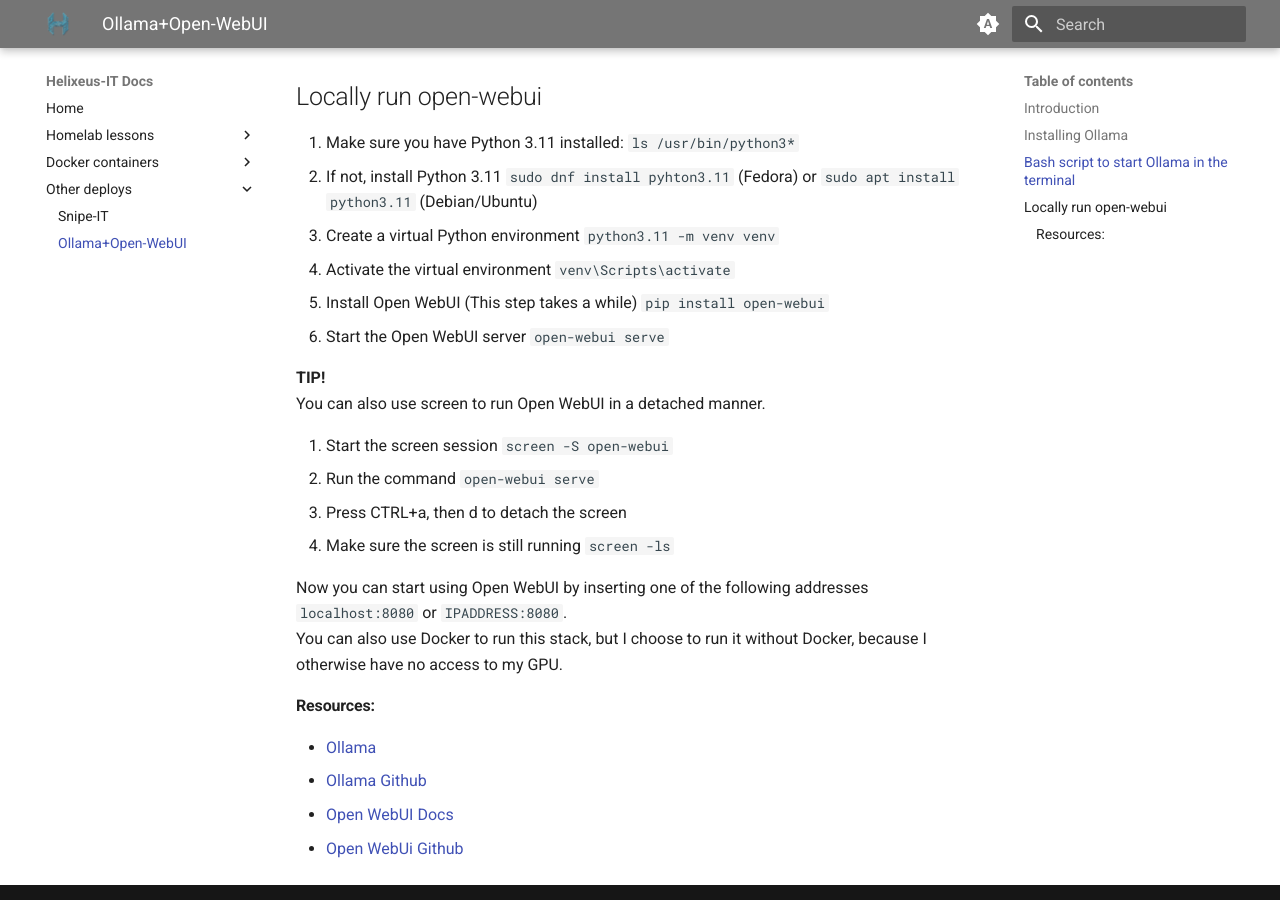
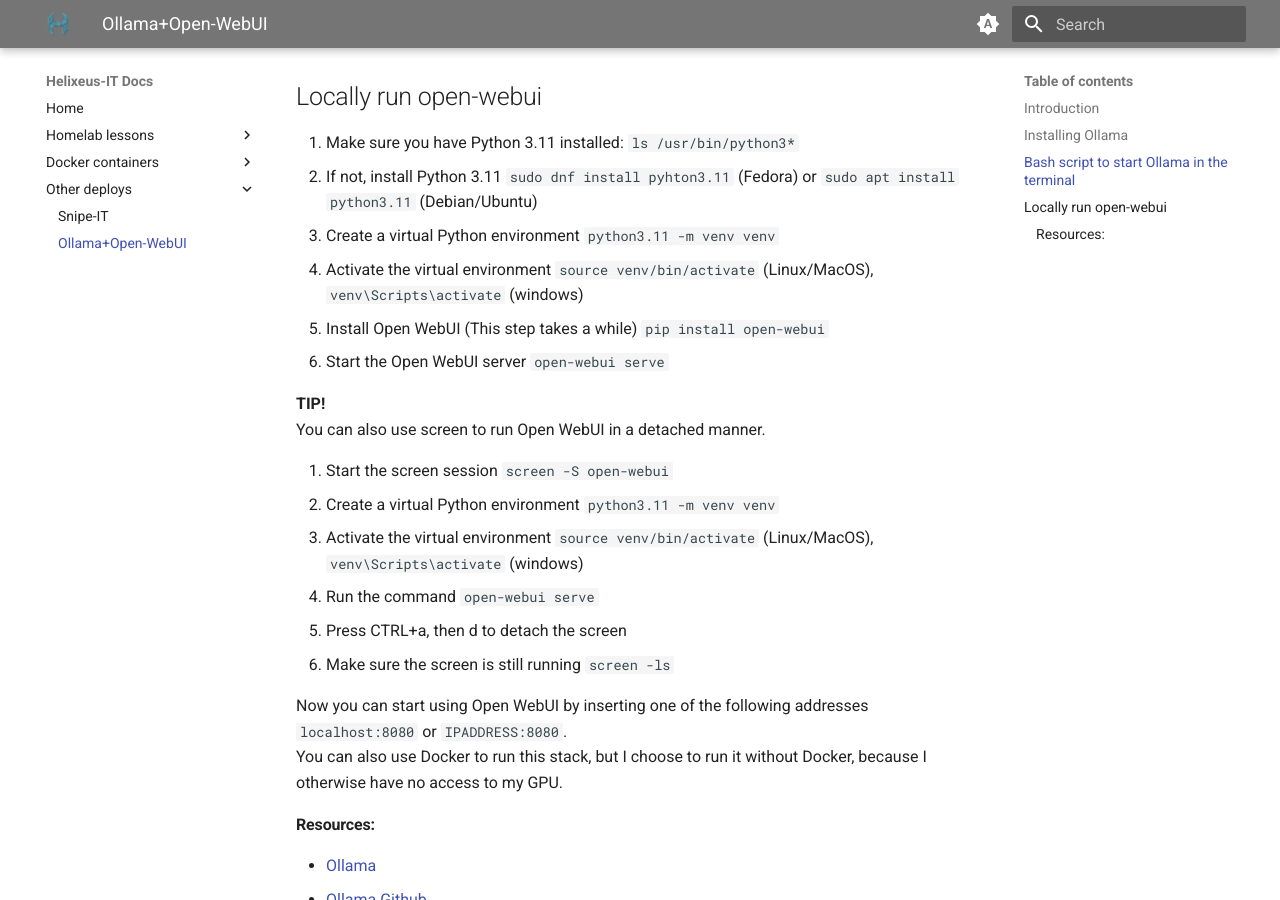
Before and after one commit to JustHelixia/mkdocs, an MkDocs documentation site: the page built from docs/ollama-openwebgui.md, in a window 1280 px wide and 900 px high, scrolled down 1601 px. Built offline with MkDocs 1.6.1 and Material for MkDocs 9.7.7, drawn with Linux system fonts in a browser that asks for light colours.

Commit message:
ollama-openwebgui.md - corrected the steps to set up a screen with open webui running

```diff
--- a/docs/ollama-openwebgui.md
+++ b/docs/ollama-openwebgui.md
@@ -67,7 +67,7 @@ done
 1. Make sure you have Python 3.11 installed: `ls /usr/bin/python3*`
 2. If not, install Python 3.11 `sudo dnf install pyhton3.11` (Fedora) or `sudo apt install python3.11` (Debian/Ubuntu)
 3. Create a virtual Python environment `python3.11 -m venv venv`
-4. Activate the virtual environment `venv\Scripts\activate`
+4. Activate the virtual environment `source venv/bin/activate` (Linux/MacOS), `venv\Scripts\activate` (windows)
 5. Install Open WebUI (This step takes a while) `pip install open-webui`
 6. Start the Open WebUI server `open-webui serve`
 
@@ -75,9 +75,11 @@ done
 You can also use screen to run Open WebUI in a detached manner.
 
 1. Start the screen session `screen -S open-webui`
-2. Run the command `open-webui serve`
-3. Press CTRL+a, then d to detach the screen
-4. Make sure the screen is still running `screen -ls`
+2. Create a virtual Python environment `python3.11 -m venv venv`
+3. Activate the virtual environment `source venv/bin/activate` (Linux/MacOS), `venv\Scripts\activate` (windows)
+4. Run the command `open-webui serve`
+5. Press CTRL+a, then d to detach the screen
+6. Make sure the screen is still running `screen -ls`
 
 Now you can start using Open WebUI by inserting one of the following addresses `localhost:8080` or `IPADDRESS:8080`.
 You can also use Docker to run this stack, but I choose to run it without Docker, because I otherwise have no access to my GPU.
```
